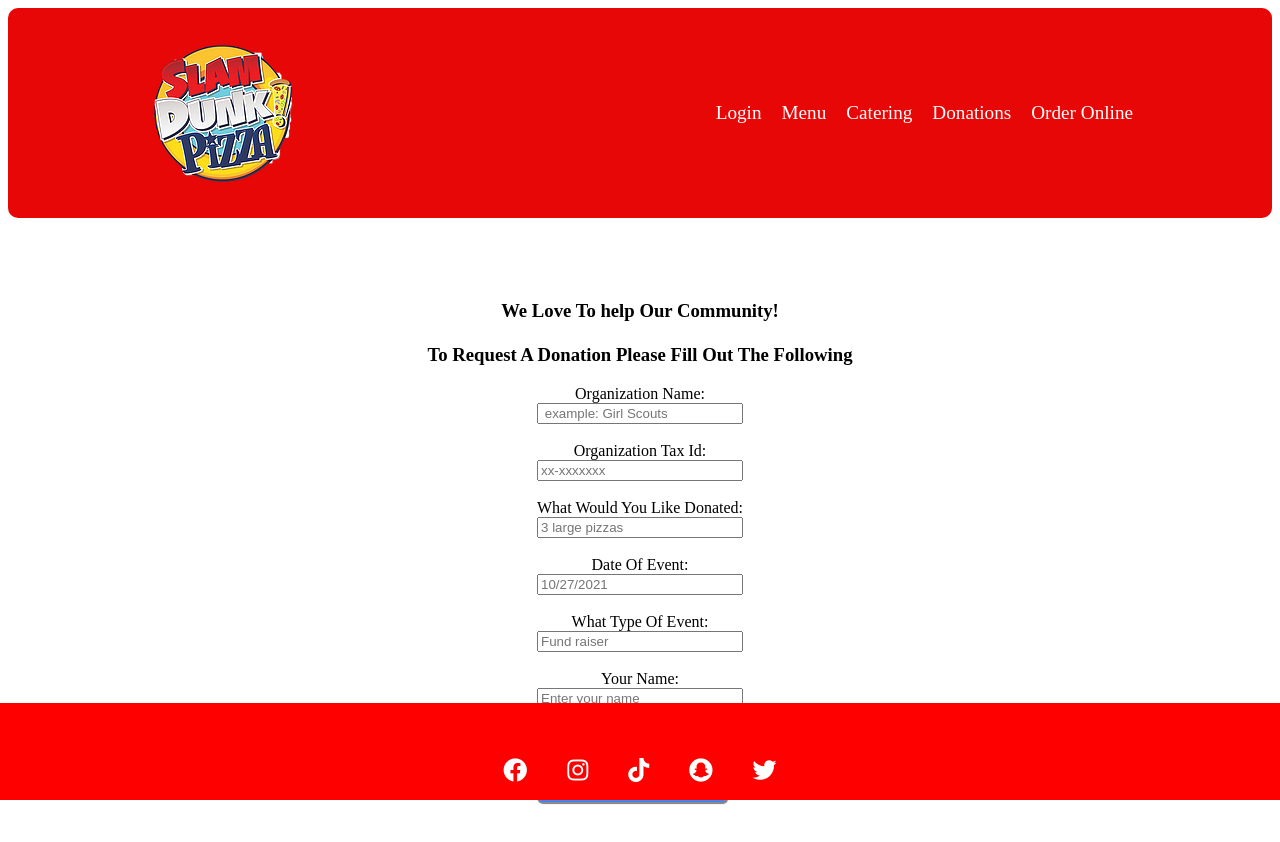
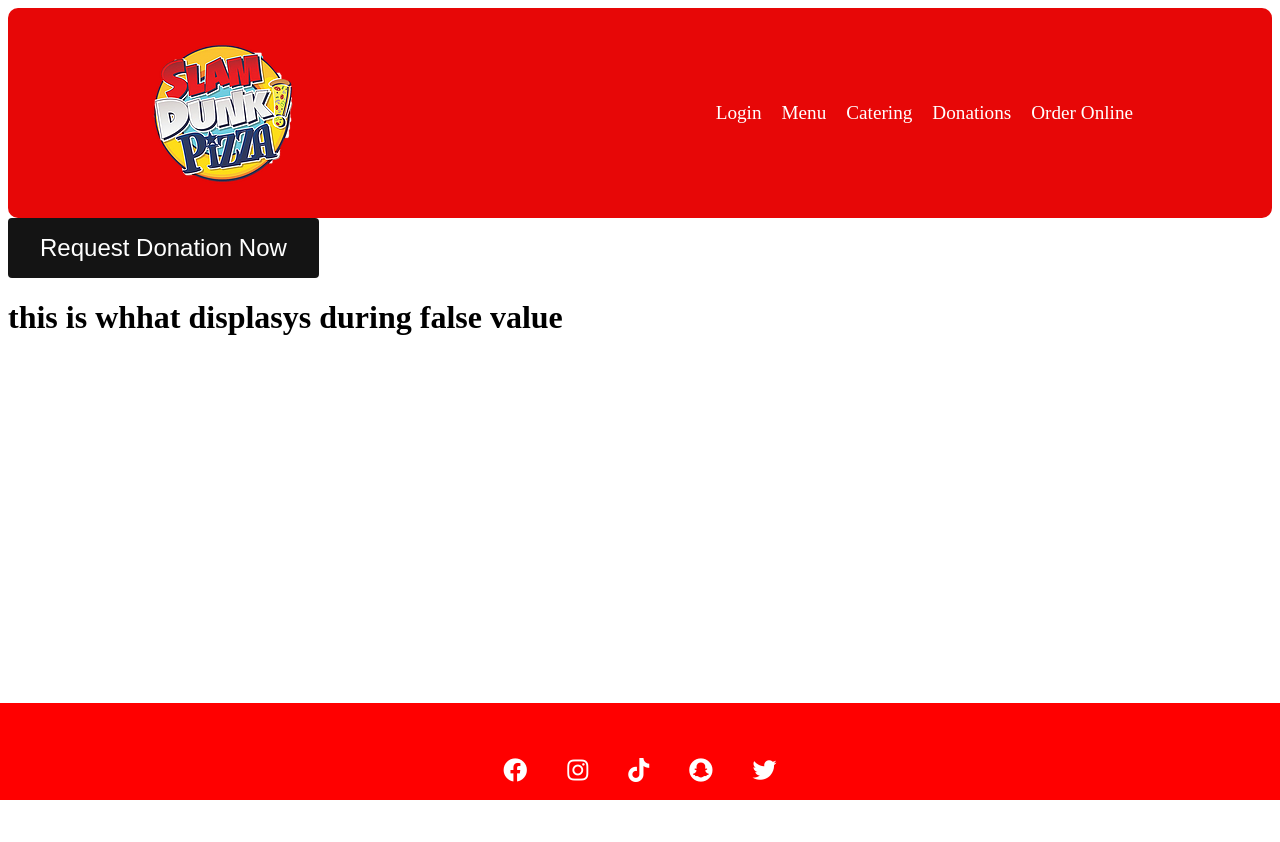
Before and after one commit to alcorpuz/slam-dunk, a React (Create React App) app: page /donations in a window 1280 px wide. Shown: the top 842 px of the page. After the commit the page ends 800 px from the top, so only its background shows below. Built offline with nearby package versions, Linux system fonts and the light colour scheme; the HTML template or start-up script is replaced by a standard one.

Commit message:
added state to donations form for modal pop up

```diff
--- a/src/components/pages/donations/donations-styles.css
+++ b/src/components/pages/donations/donations-styles.css
@@ -1,13 +1,11 @@
 .donations-container {
+  width: 100vw;
+  height: 100vh;
+  background: rgba(0,0,0,0.8);
   display: flex;
   justify-content: center;
   align-items: center;
-  text-align: center;
-  flex-direction: column;
-  padding-left: 10%;
-  padding-right: 10%;
-  padding-top: 5%;
-  padding-bottom: 25%;
+  position: relative;
 }
 
 .donations-list {
@@ -17,6 +15,7 @@
   justify-content: center;
 }
 .submit {
+  cursor: pointer;
   display: inline-block;
   background: #4285f4;
   color: #ffff;
@@ -26,3 +25,26 @@
   box-shadow: 1px 1px 1px grey;
   white-space: nowrap;
 }
+
+.toggleModal {
+  min-width: 100px;
+  padding: 16px 32px;
+  border-radius: 4px;
+  border: none;
+  background: #141414;
+  color: #fff;
+  font-size: 24px;
+  cursor: pointer;
+}
+.modalWrapper{
+  width: 500px;
+  height: 500px;
+  box-shadow: 0 5px 16px rgba(0,0,0,0.2);
+  background-color: #fff;
+  color: #000;
+  display: flex;
+  justify-content: center;
+  align-items: center;
+  flex-direction: column;
+  border-radius: 10px;
+}
--- a/src/components/pages/donations/donations.jsx
+++ b/src/components/pages/donations/donations.jsx
@@ -1,4 +1,4 @@
-import React from 'react'
+import React, {useState, useRef} from 'react'
 import './donations-styles.css'
 import emailjs from "emailjs-com"
 
@@ -26,9 +26,25 @@ function DonationsPage() {
             e.target.reset()
   };
 
+  const[showDonations, setShowDonations] = useState(false)
+  const toggleDonations = () => {
+      setShowDonations(prev =>! prev)
+  }
+  const modalRef = useRef()
+  const closeModal = e => {
+      if(modalRef.current === e.target.value) {
+          setShowDonations(false);
+      }
+  }
 
     return (
-        <div className="donations-container">
+
+        <div className="container">
+            <button className="toggleModal" onClick={toggleDonations}>Request Donation Now</button>
+            {showDonations ?
+                <div className="donations-container" >
+                    <div className="modalWrapper">
+                    <button className="closeModal">X</button>
                         <h3> We Love To help Our Community!
                             <br/>
                             <br/>
@@ -72,6 +88,13 @@ function DonationsPage() {
                             <input className="submit" type="submit" vlaue="send message"/>
                         </form>
                     </div>
+                </div>
+            :
+                <div>
+                    <h1>this is whhat displasys during false value</h1>
+                </div>
+            }
+        </div>
     )
 }
 
```
Lines whose indentation alone changed are shown as unchanged.
